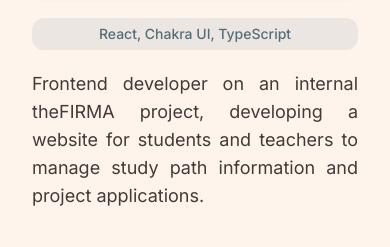
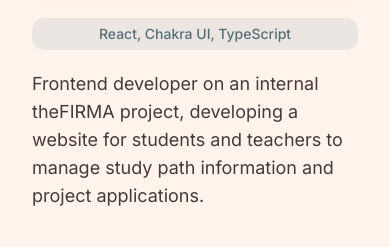
Before and after one commit to KaritaLaine/karita, a React (Vite) app in the folder karita/: page /projects in a window 390 px wide. Shown: the part 597-844 px from the top of the page. Built offline with nearby package versions, Linux system fonts and the light colour scheme.

Commit message:
style: always align project description to the left

```diff
--- a/karita/src/pages/projects/components/myProjects.tsx
+++ b/karita/src/pages/projects/components/myProjects.tsx
@@ -44,7 +44,7 @@ export const MyProjects = () => {
                 </p>
               </div>
 
-              <p className="text-lg text-justify md:text-left text-[#453939]">
+              <p className="text-lg text-left text-[#453939]">
                 {project.description}
               </p>
             </div>
```
